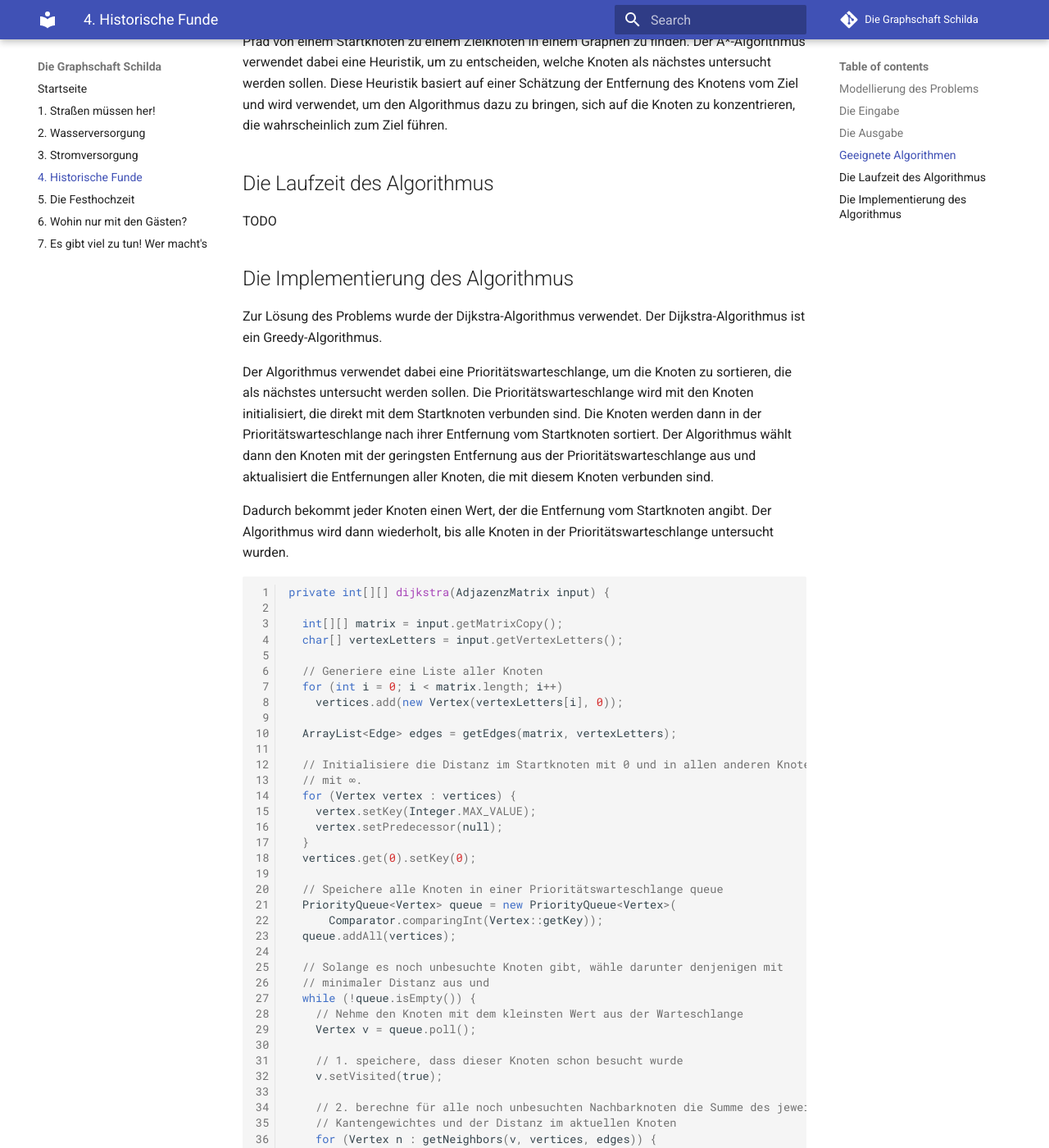
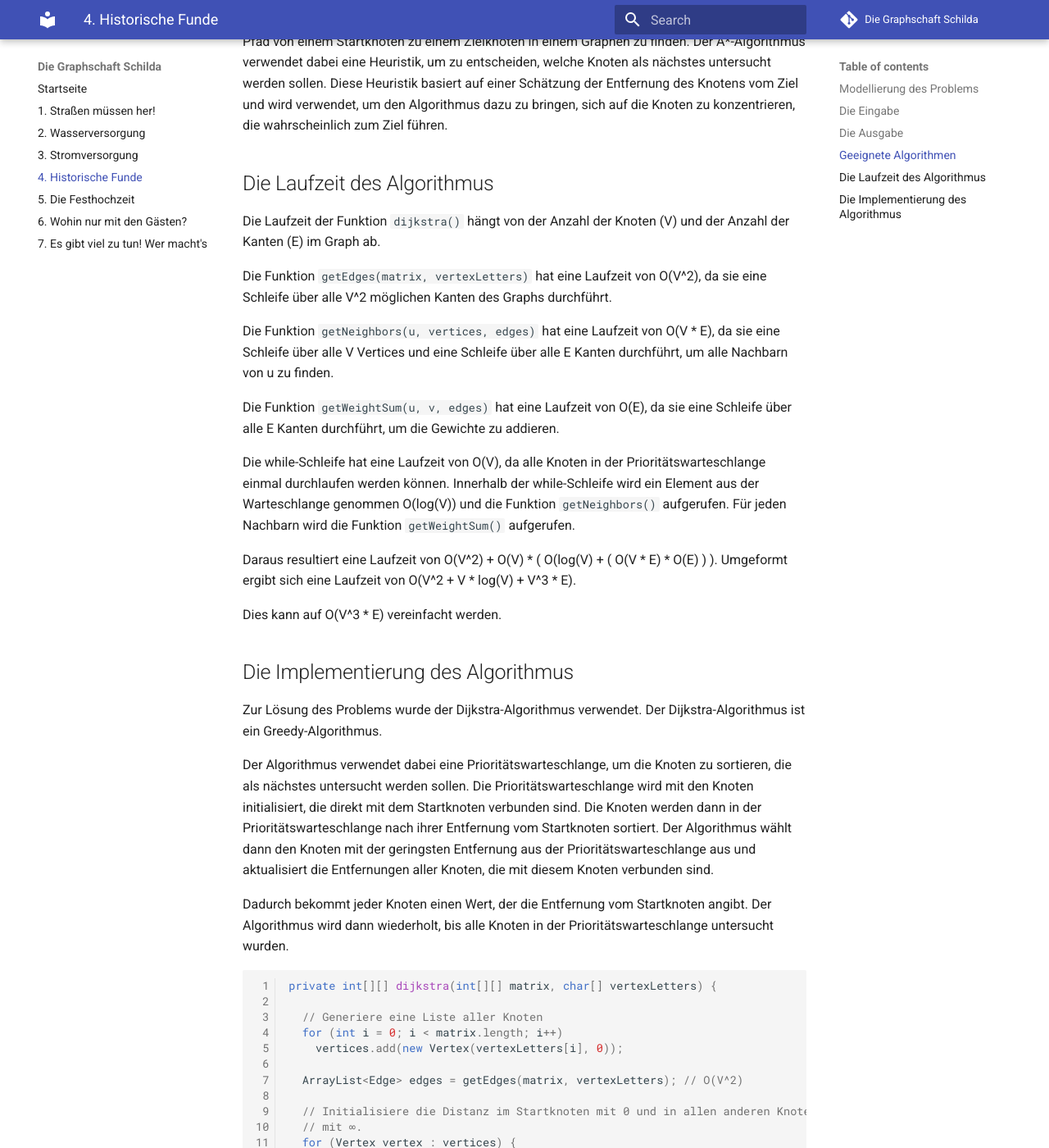
Before and after one commit to thieleju/GraphschaftSchilda, an MkDocs documentation site: the page built from documentation/docs/Problem4.md, in a window 1280 px wide and 1400 px high, scrolled down 2805 px. Shown: the whole window at 82% size. Built offline with MkDocs 1.6.1 and Material for MkDocs 9.7.7, drawn with Linux system fonts in a browser that asks for light colours; comment, search, counter and statistics services are not loaded.

Commit message:
Updated problem 4 documentation

````diff
--- a/documentation/docs/Problem4.md
+++ b/documentation/docs/Problem4.md
@@ -80,7 +80,20 @@ Der A* Algorithmus ist ein Best-First-Suchalgorithmus, der dazu verwendet wird,
 
 ## Die Laufzeit des Algorithmus
 
-TODO
+Die Laufzeit der Funktion `dijkstra()` hängt von der Anzahl der Knoten (V) und der Anzahl der Kanten (E) im Graph ab.
+
+Die Funktion `getEdges(matrix, vertexLetters)` hat eine Laufzeit von O(V^2), da sie eine Schleife über alle V^2 möglichen Kanten des Graphs durchführt.
+
+Die Funktion `getNeighbors(u, vertices, edges)` hat eine Laufzeit von O(V * E), da sie eine Schleife über alle V Vertices und eine Schleife über alle E Kanten durchführt, um alle Nachbarn von u zu finden.
+
+Die Funktion `getWeightSum(u, v, edges)` hat eine Laufzeit von O(E), da sie eine Schleife über alle E Kanten durchführt, um die Gewichte zu addieren.
+
+Die while-Schleife hat eine Laufzeit von O(V), da alle Knoten in der Prioritätswarteschlange einmal durchlaufen werden können. Innerhalb der while-Schleife wird ein Element aus der Warteschlange genommen O(log(V)) und die Funktion `getNeighbors()` aufgerufen. Für jeden Nachbarn wird die Funktion `getWeightSum()` aufgerufen.
+
+Daraus resultiert eine Laufzeit von O(V^2) + O(V) * ( O(log(V) + ( O(V * E) * O(E) ) ).
+Umgeformt ergibt sich eine Laufzeit von O(V^2 + V * log(V) + V^3 * E).
+
+Dies kann auf O(V^3 * E) vereinfacht werden.
 
 ## Die Implementierung des Algorithmus
 
@@ -92,16 +105,13 @@ Dadurch bekommt jeder Knoten einen Wert, der die Entfernung vom Startknoten angi
 
 
 ```java
-private int[][] dijkstra(AdjazenzMatrix input) {
-
-  int[][] matrix = input.getMatrixCopy();
-  char[] vertexLetters = input.getVertexLetters();
+private int[][] dijkstra(int[][] matrix, char[] vertexLetters) {
 
   // Generiere eine Liste aller Knoten
   for (int i = 0; i < matrix.length; i++)
     vertices.add(new Vertex(vertexLetters[i], 0));
 
-  ArrayList<Edge> edges = getEdges(matrix, vertexLetters);
+  ArrayList<Edge> edges = getEdges(matrix, vertexLetters); // O(V^2)
 
   // Initialisiere die Distanz im Startknoten mit 0 und in allen anderen Knoten
   // mit ∞.
````
Also changed, not shown: 1 other file.
